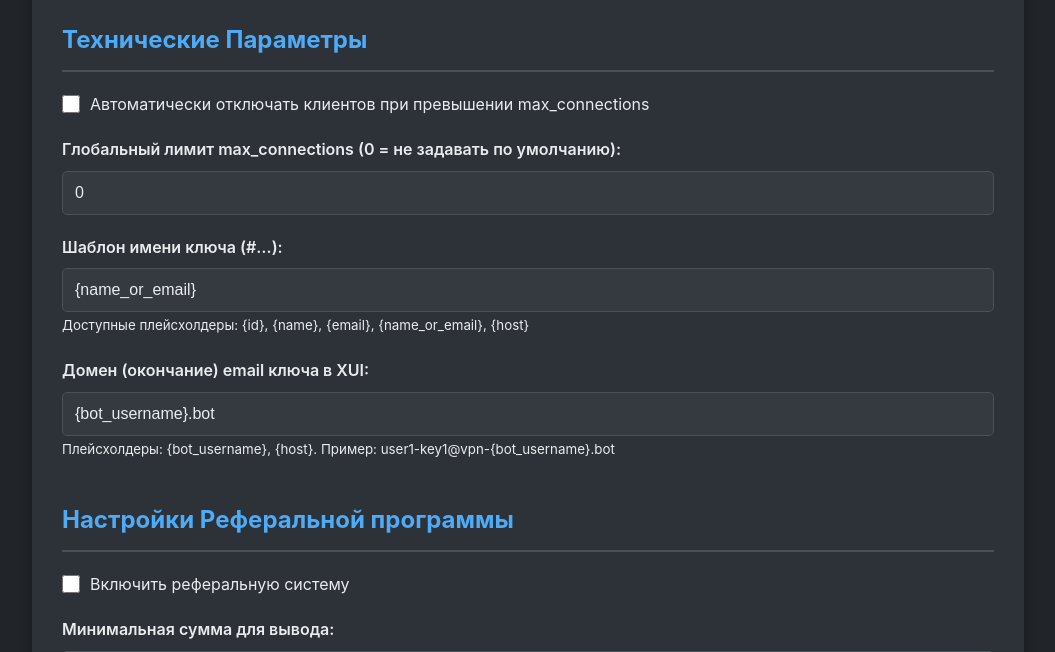
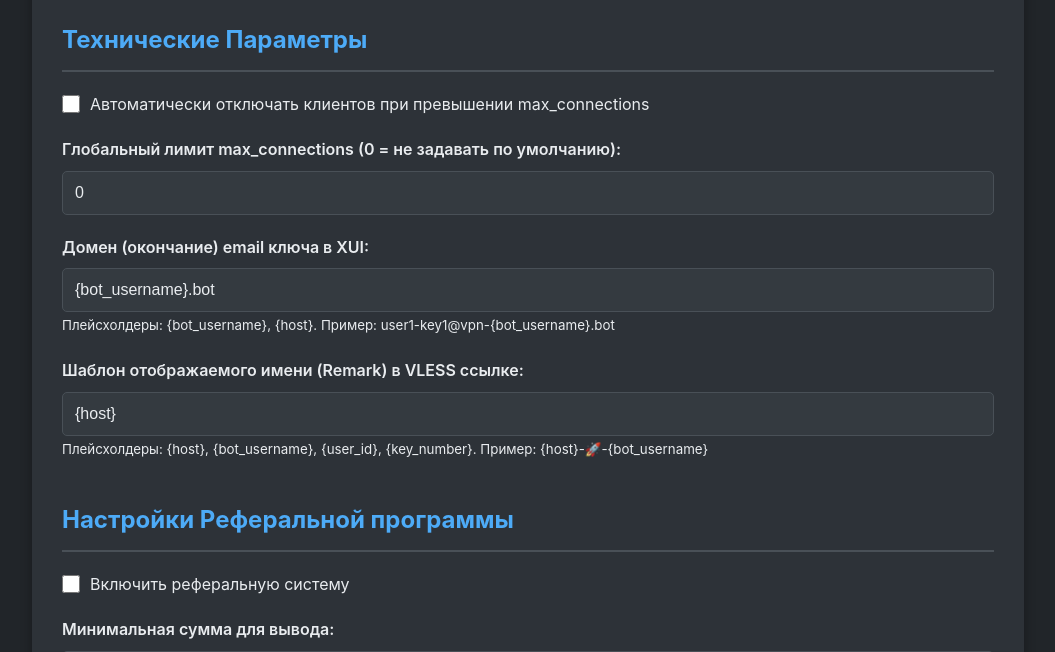
Before and after one commit to Vitaliy888/vless-shop-tgbot, a Python web app: template src/shop_bot/webhook_server/templates/settings.html in a window 1280 px wide. Shown: the part 1226-1878 px from the top of the page, without its empty margins (112-1167 px from the left). Run offline with Jinja, Linux system fonts and the light colour scheme; the template is opened without the code that fills it, so the values that code supplies are empty.

Commit message:
refactor(settings): remove key_name_template field from UI as requested

```diff
--- a/src/shop_bot/webhook_server/templates/settings.html
+++ b/src/shop_bot/webhook_server/templates/settings.html
@@ -110,14 +110,14 @@
 					<input type="number" min="0" id="default_max_connections" name="default_max_connections" value="{{ settings.default_max_connections or '0' }}" />
 				</div>
 				<div class="form-group">
-					<label for="key_name_template">Шаблон имени ключа (#…):</label>
-					<input type="text" id="key_name_template" name="key_name_template" value="{{ settings.key_name_template or '{name_or_email}' }}" />
-					<small>Доступные плейсхолдеры: {id}, {name}, {email}, {name_or_email}, {host}</small>
-				</div>
-				<div class="form-group">
 					<label for="key_email_domain">Домен (окончание) email ключа в XUI:</label>
 					<input type="text" id="key_email_domain" name="key_email_domain" value="{{ settings.key_email_domain or '{bot_username}.bot' }}" />
 					<small>Плейсхолдеры: {bot_username}, {host}. Пример: user1-key1@vpn-{bot_username}.bot</small>
+				</div>
+				<div class="form-group">
+					<label for="key_connection_remark_template">Шаблон отображаемого имени (Remark) в VLESS ссылке:</label>
+					<input type="text" id="key_connection_remark_template" name="key_connection_remark_template" value="{{ settings.key_connection_remark_template or '{host}' }}" />
+					<small>Плейсхолдеры: {host}, {bot_username}, {user_id}, {key_number}. Пример: {host}-🚀-{bot_username}</small>
 				</div>
 			</section>
 			<section class="settings-section">
```
